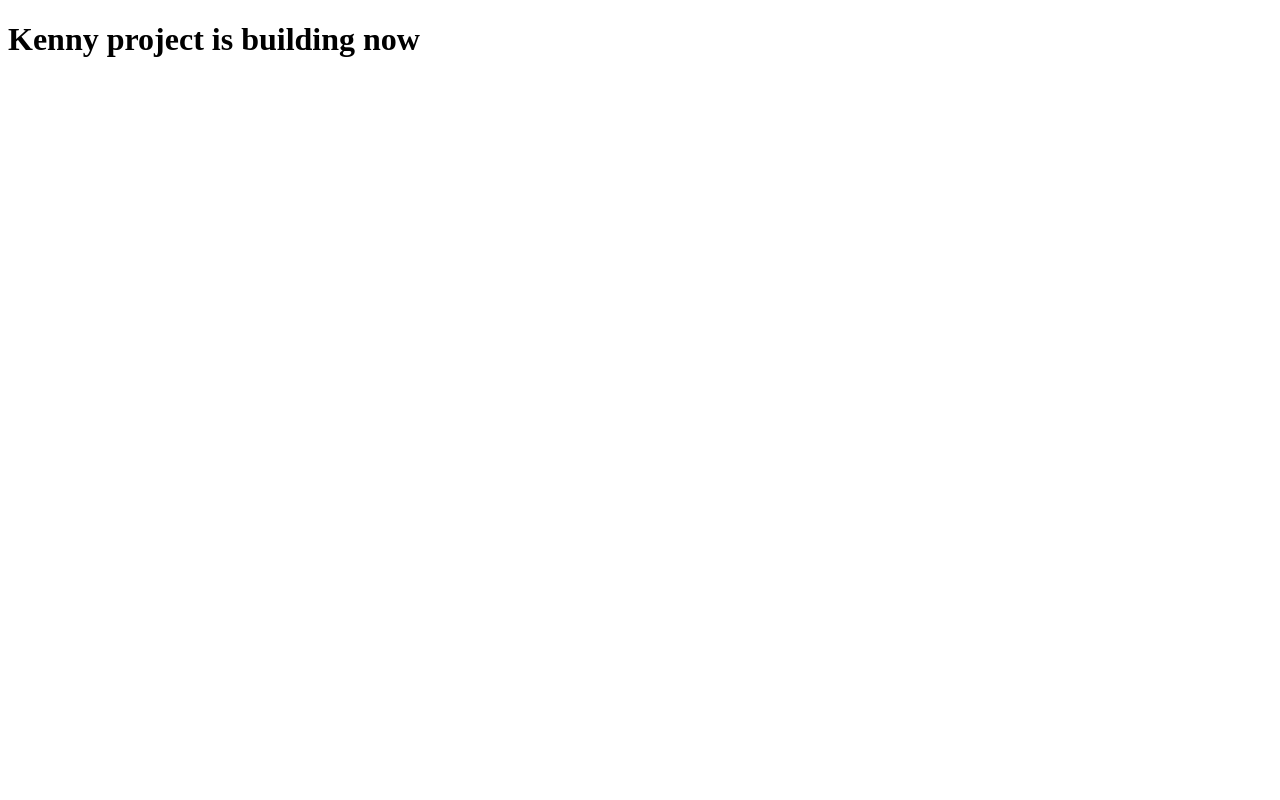
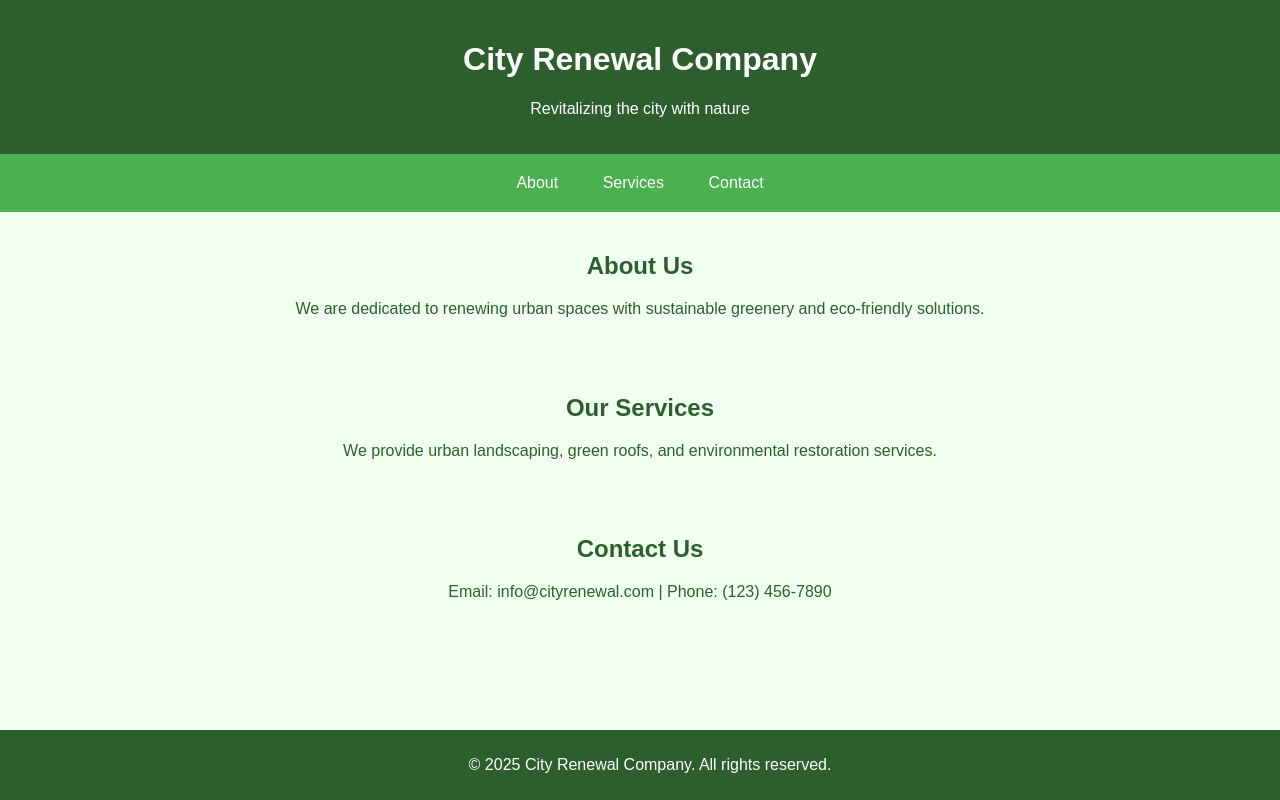
Before and after one commit to kervin2020/Testkennyapp, a plain HTML site: page index.html in a window 1280 px wide. Drawn offline with Linux system fonts and the light colour scheme.

Commit message:
third commit about the app by chatgpt

```diff
--- a/index.html
+++ b/index.html
@@ -3,9 +3,82 @@
   <head>
     <meta charset="UTF-8" />
     <meta name="viewport" content="width=device-width, initial-scale=1.0" />
-    <title>Document</title>
+    <title>City Renewal Company</title>
+    <style>
+      body {
+        font-family: Arial, sans-serif;
+        margin: 0;
+        padding: 0;
+        background-color: #f0fff0;
+        color: #2c5f2d;
+      }
+      header {
+        background-color: #2c5f2d;
+        color: white;
+        padding: 20px;
+        text-align: center;
+      }
+      nav {
+        background-color: #4caf50;
+        padding: 10px;
+        text-align: center;
+      }
+      nav a {
+        color: white;
+        text-decoration: none;
+        padding: 10px 20px;
+        display: inline-block;
+      }
+      section {
+        padding: 20px;
+        text-align: center;
+      }
+      footer {
+        background-color: #2c5f2d;
+        color: white;
+        text-align: center;
+        padding: 10px;
+        position: fixed;
+        bottom: 0;
+        width: 100%;
+      }
+    </style>
   </head>
   <body>
-    <h1>Kenny project is building now</h1>
+    <header>
+      <h1>City Renewal Company</h1>
+      <p>Revitalizing the city with nature</p>
+    </header>
+
+    <nav>
+      <a href="#about">About</a>
+      <a href="#services">Services</a>
+      <a href="#contact">Contact</a>
+    </nav>
+
+    <section id="about">
+      <h2>About Us</h2>
+      <p>
+        We are dedicated to renewing urban spaces with sustainable greenery and
+        eco-friendly solutions.
+      </p>
+    </section>
+
+    <section id="services">
+      <h2>Our Services</h2>
+      <p>
+        We provide urban landscaping, green roofs, and environmental restoration
+        services.
+      </p>
+    </section>
+
+    <section id="contact">
+      <h2>Contact Us</h2>
+      <p>Email: info@cityrenewal.com | Phone: (123) 456-7890</p>
+    </section>
+
+    <footer>
+      <p>&copy; 2025 City Renewal Company. All rights reserved.</p>
+    </footer>
   </body>
 </html>
```
